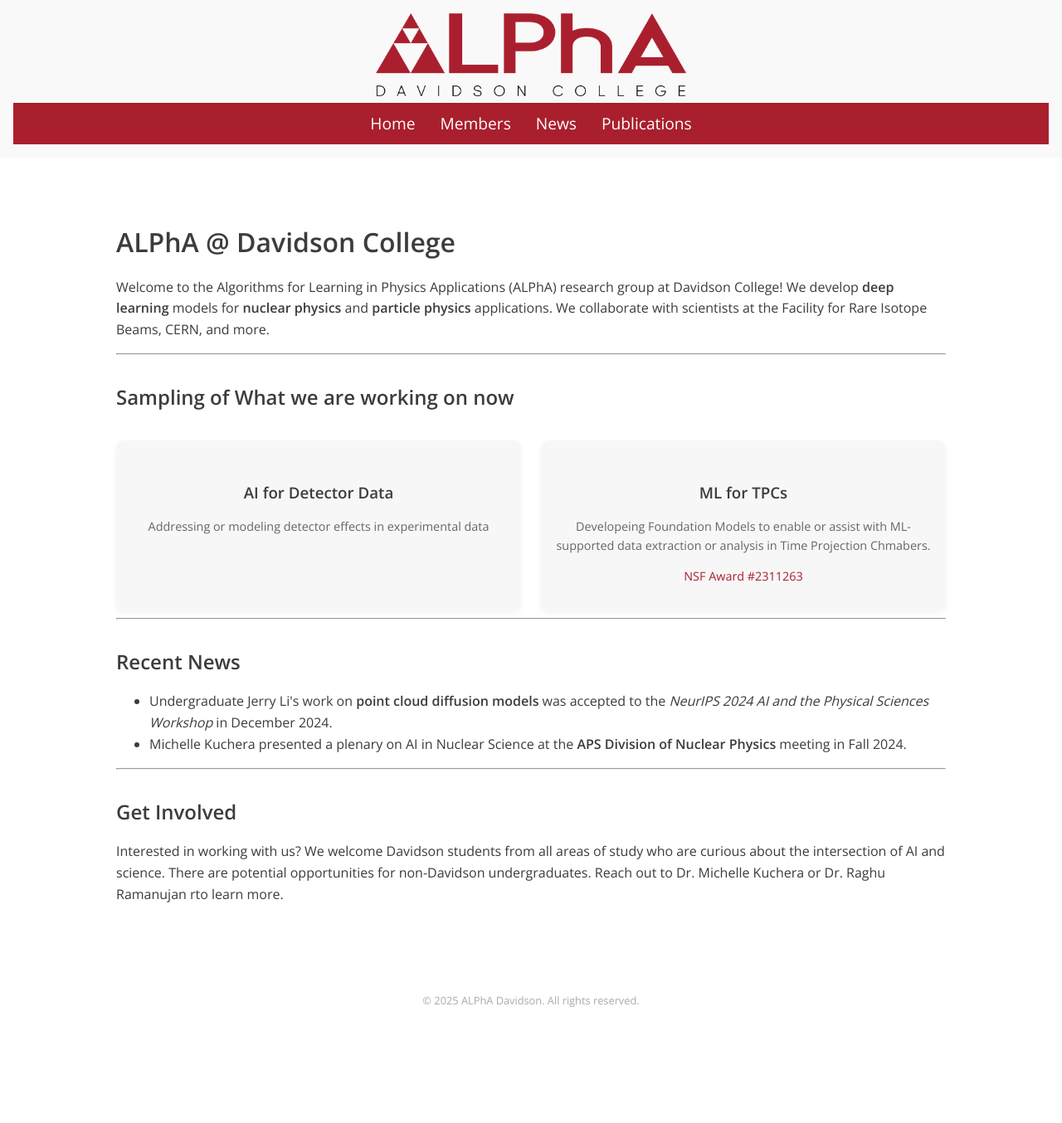
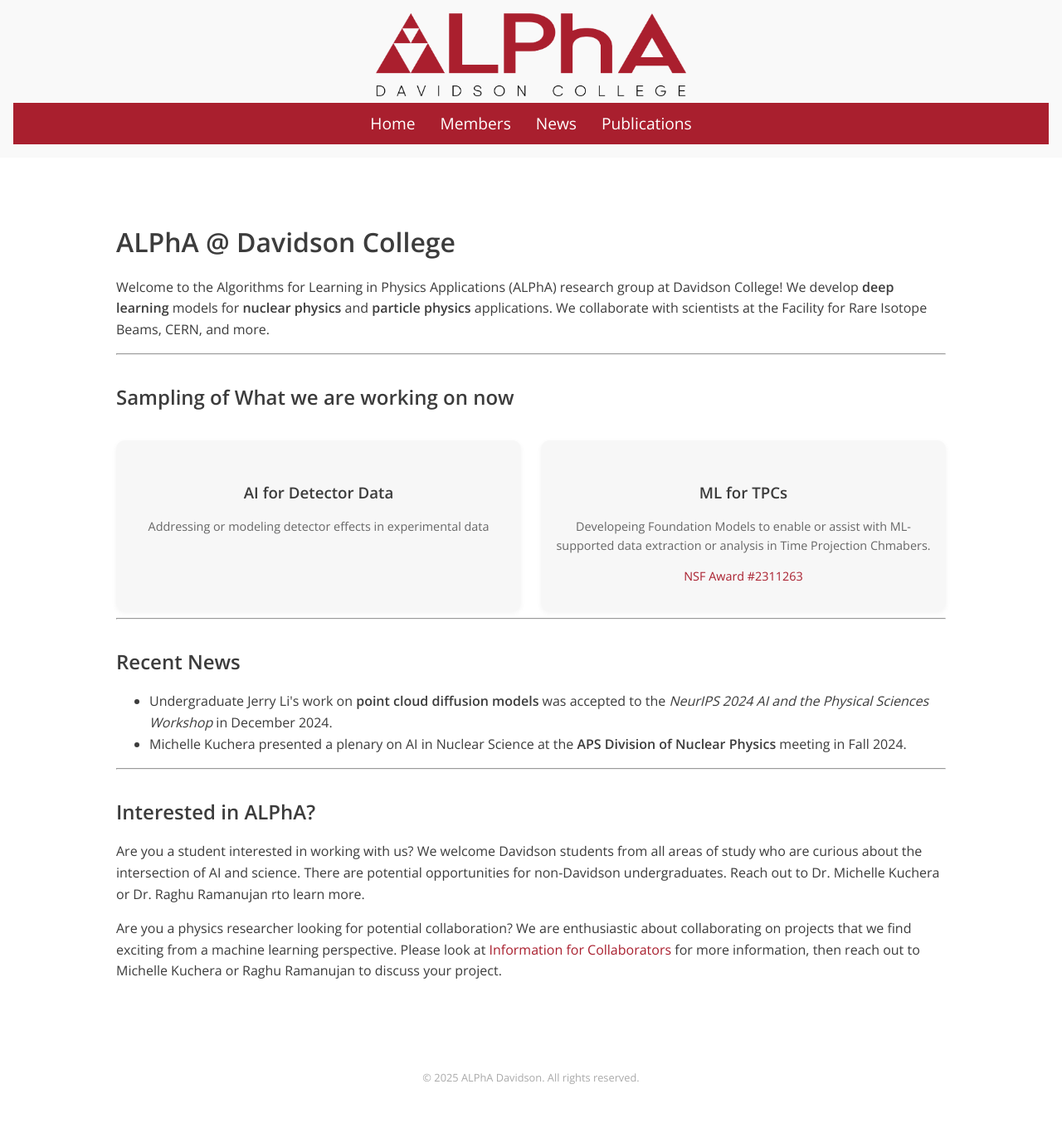
Before and after one commit to alpha-davidson/alpha-davidson.github.io, a Jekyll site: the page built from index.md, in a window 1280 px wide. Shown: the whole page at 83% size. Built offline with Jekyll 4.4.1, drawn with Linux system fonts in a browser that asks for light colours; before the commit the page ends 1261 px from its top, so only the background shows below that.

Commit message:
Update index.md
adding collaborator information

```diff
--- a/index.md
+++ b/index.md
@@ -52,8 +52,10 @@ Welcome to the Algorithms for Learning in Physics Applications (ALPhA) research
 
 <hr />
 
-<h2>Get Involved</h2>
-<p>Interested in working with us? We welcome Davidson students from all areas of study who are curious about the intersection of AI and science. There are potential opportunities for non-Davidson undergraduates. Reach out to Dr. Michelle Kuchera or Dr. Raghu Ramanujan rto learn more.</p>
+<h2>Interested in ALPhA?</h2>
+<p>Are you a student interested in working with us? We welcome Davidson students from all areas of study who are curious about the intersection of AI and science. There are potential opportunities for non-Davidson undergraduates. Reach out to Dr. Michelle Kuchera or Dr. Raghu Ramanujan rto learn more.</p>
+
+<p> Are you a physics researcher looking for potential collaboration? We are enthusiastic about collaborating on projects that we find exciting from a machine learning perspective. Please look at <a href="#">Information for Collaborators</a> for more information, then reach out to Michelle Kuchera or Raghu Ramanujan to discuss your project.</p>
 <!--<p>👉 Check out our <a href="/team/">team</a> or <a href="/research/">projects</a> to learn more.</p> -->
 
 </div>
```
